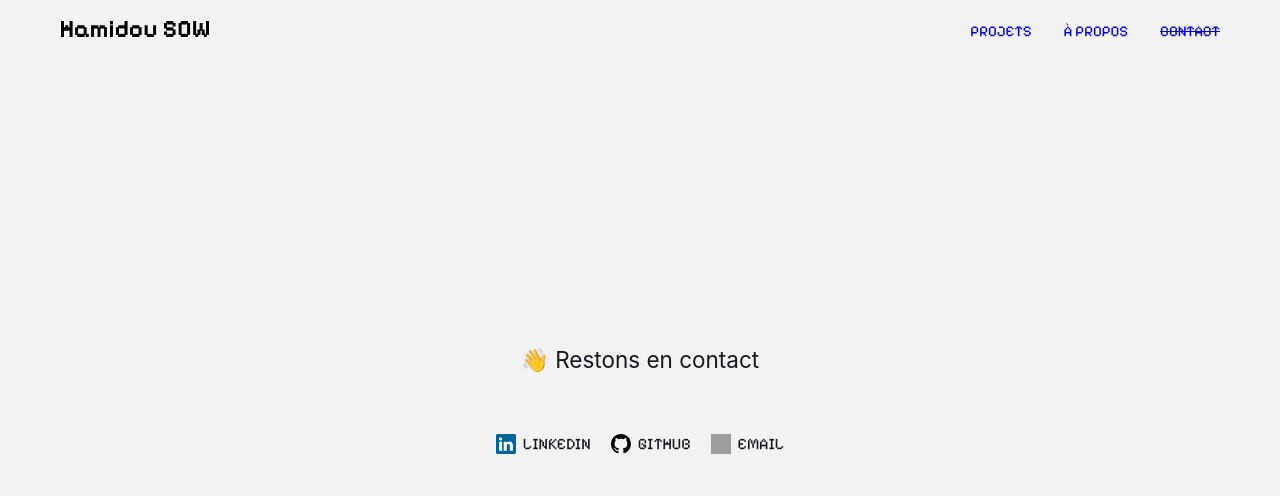
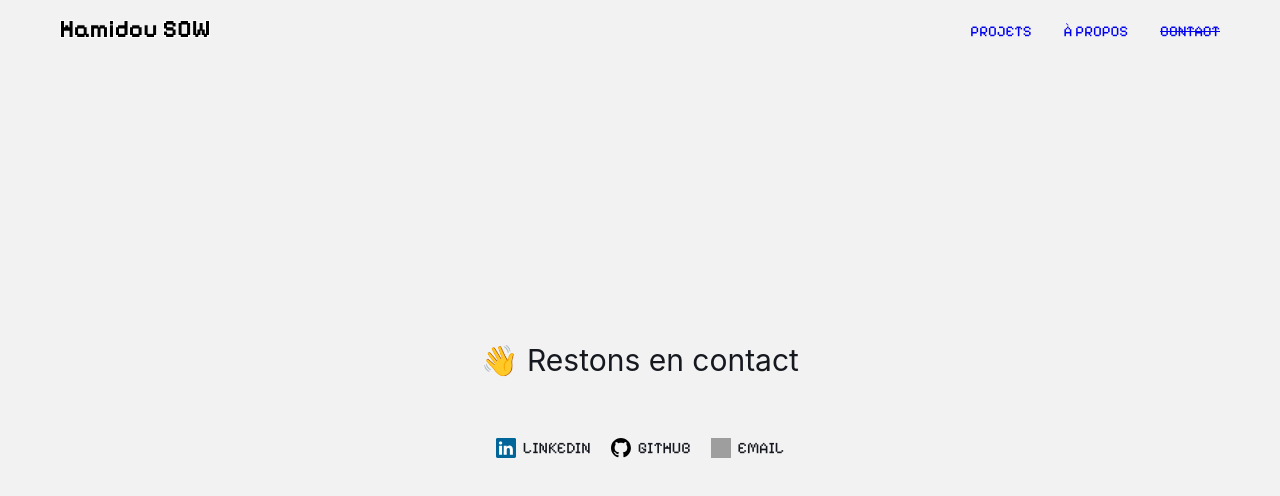
Before and after one commit to hamidousow/hamidousow, a Vue app: page /contact in a window 1280 px wide. Shown: the top 496 px of the page. Built offline with nearby package versions, Linux system fonts and the light colour scheme; grey boxes are pictures that could not be loaded.

Commit message:
Update ContactView.vue, replace section elt

```diff
--- a/src/views/ContactView.vue
+++ b/src/views/ContactView.vue
@@ -5,10 +5,10 @@ import SocialLinks from '@/components/SocialLinks.vue';
 
 </script>
 <template>
-    <section class="content" id="contact">
+    <div class="content" id="contact">
         <h1 class="title">👋 Restons en contact </h1>
         <SocialLinks />
-    </section>
+    </div>
 </template>
 
 <style scoped>
```
